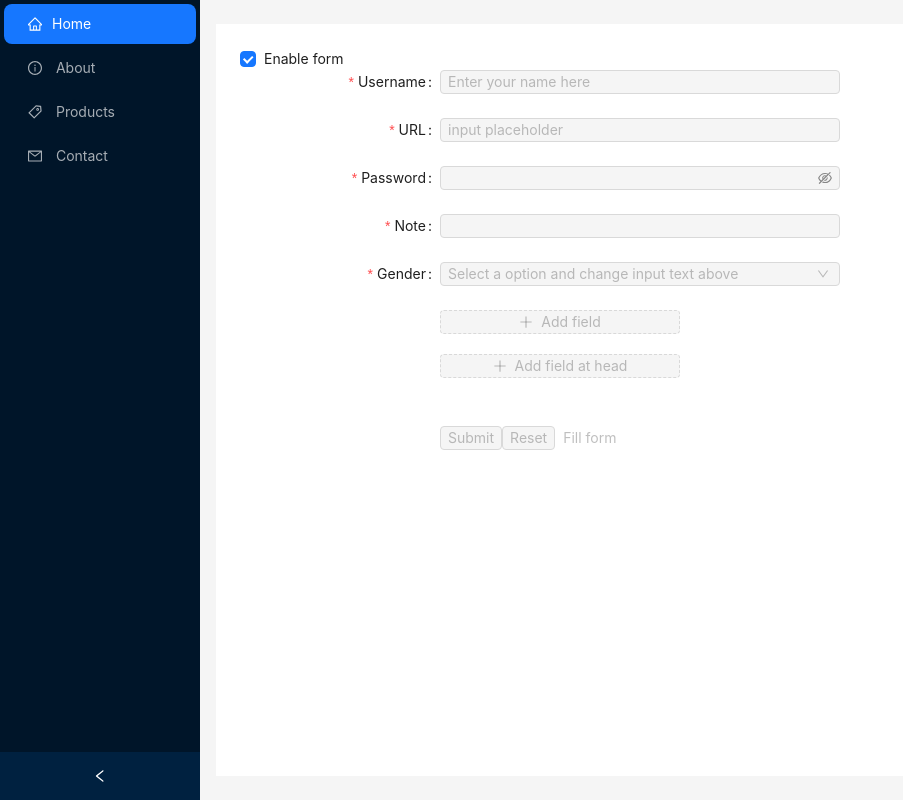
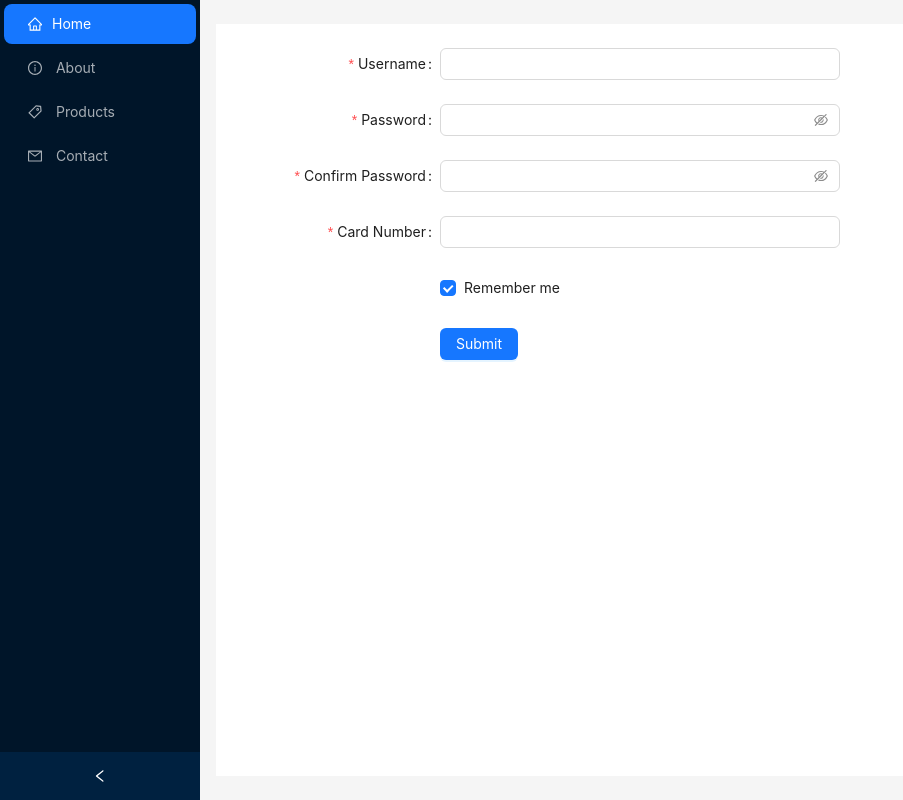
Before and after one commit to DheerajMlveda/React-Training, a React (Create React App) app: page /addProduct in a window 1280 px wide. Shown: the whole page, without its empty margins (0-903 px from the left). Built offline with nearby package versions, Linux system fonts and the light colour scheme.

Commit message:
Antd form complete!

```diff
--- a/src/Components/AddProduct.jsx
+++ b/src/Components/AddProduct.jsx
@@ -1,76 +1,376 @@
-import { Button, Form, Input, Select, Checkbox } from 'antd';
-import { useState, useRef } from 'react';
-import { MinusCircleOutlined, PlusOutlined } from '@ant-design/icons';
-const { Option } = Select;
+// import { Button, Form, Input, Select, Checkbox, Typography ,Rate} from 'antd';
+// import { useState, useRef } from 'react';
+// import { MinusCircleOutlined, PlusOutlined } from '@ant-design/icons';
+// const { Paragraph } = Typography
+// const { Option } = Select;
+
+
+// const CustomizedForm = ({ onChange, fields }) => (
+//   <Form
+//     name="global_state"
+//     layout="inline"
+//     fields={fields}
+//     onFieldsChange={(_, allFields) => {
+//       onChange(allFields);
+//     }}
+//   >
+//     <Form.Item
+//       name="username"
+//       label="Username"
+//       rules={[
+//         {
+//           required: true,
+//           message: 'Username is required!',
+//         },
+//       ]}
+//     >
+//       <Input />
+//     </Form.Item>
+//   </Form>
+// );
+
+// const AddProduct = () => {
+//   const [fields, setFields] = useState([
+//     {
+//       name: ['username'],
+//       value: 'Ant Design',
+//     },
+//   ]);
+//   const [pswd, setPswd] = useState('')
+//   const [componentDisabled, setComponentDisabled] = useState(true)
+//   const formRef = useRef(null);
+//   const [form] = Form.useForm();
+//   const formItemLayout = {
+//     labelCol: {
+//       span: 4,
+//     },
+//     wrapperCol: {
+//       span: 14,
+//     },
+//   }
+//   const name = Form.useWatch('username', form)
+//   const onFinish = (values) => {
+//     console.log('Success:', values);
+//   };
+
+//   const onFinishFailed = (errorInfo) => {
+//     console.log('Failed:', errorInfo);
+//   };
+
+//   const onGenderChange = (value) => {
+//     switch (value) {
+//       case 'male':
+//         formRef.current?.setFieldsValue({
+//           note: 'Hi, man!',
+//         });
+//         break;
+//       case 'female':
+//         formRef.current?.setFieldsValue({
+//           note: 'Hi, lady!',
+//         });
+//         break;
+//       case 'other':
+//         formRef.current?.setFieldsValue({
+//           note: 'Hi there!',
+//         });
+//         break;
+//       default:
+//         break;
+//     }
+//   };
+
+//   const onFill = () => {
+//     formRef.current?.setFieldsValue({
+//       note: 'Hello world!',
+//       gender: 'male',
+//     });
+//   };
+
+//   const onReset = () => {
+//     formRef.current?.resetFields();
+//   };
+
+//   return (
+//     <>
+//       <Checkbox
+//         checked={componentDisabled}
+//         onChange={(e) => setComponentDisabled(e.target.checked)}
+//       >{componentDisabled ? "Enable" : "Disable"} form</Checkbox>
+//       <Form form={form}
+
+//         {...formItemLayout}
+//         name="basic"
+//         labelCol={{
+//           span: 8,
+//         }}
+//         wrapperCol={{
+//           span: 16,
+//         }}
+//         style={{
+//           maxWidth: 600,
+//         }}
+//         initialValues={{
+//           remember: true,
+//         }}
+//         size='small'
+//         onFinish={onFinish}
+//         onFinishFailed={onFinishFailed}
+//         autoComplete="off"
+//         ref={formRef}
+//         disabled={componentDisabled}
+//       >
+//         <Form.Item
+//           label="Username"
+//           name={["nickname", 'Username']}
+//           rules={[
+//             {
+//               required: true,
+//               message: 'Please input your username!',
+//             },
+//           ]}
+//         >
+//           <Input placeholder='Enter your name here' />
+
+//         </Form.Item>
+//         {name}
+//         <Form.Item
+//           name={["nickname", 'URL']}
+//           label="URL"
+//           rules={[
+//             {
+//               required: true,
+//             },
+//             {
+//               type: 'url',
+//               warningOnly: true,
+//             },
+//             {
+//               type: 'string',
+//               min: 6,
+//             },
+//           ]}
+//         >
+//           <Input placeholder="input placeholder" />
+//         </Form.Item>
+//         <Form.Item
+//           label="Password"
+//           name="password"
+//           rules={[
+//             {
+//               required: true,
+//               message: 'Please input your password!',
+//             },
+//           ]}
+//         >
+//           <Input.Password onChange={(e) => { ; setPswd(e.target.value) }} />
+//         </Form.Item>
+//         <Form.Item
+//           name="note"
+//           label="Note"
+//           rules={[
+//             {
+//               required: "optional",
+//             },
+//           ]}
+//         >
+//           <Input />
+//         </Form.Item>
+//         <Form.Item
+//           name="gender"
+//           label="Gender"
+//           rules={[
+//             {
+//               required: true,
+//             },
+//           ]}
+//         >
+//           <Select
+//             placeholder="Select a option and change input text above"
+//             onChange={onGenderChange}
+//             allowClear
+//           >
+//             <Option value="male">male</Option>
+//             <Option value="female">female</Option>
+//             <Option value="other">other</Option>
+//           </Select>
+//         </Form.Item>
+//         <Form.Item
+//           noStyle
+//           shouldUpdate={(prevValues, currentValues) => prevValues.gender !== currentValues.gender}
+//         >
+//           {({ getFieldValue }) =>
+//             getFieldValue('gender') === 'other' ? (
+//               <Form.Item
+//                 name="customizeGender"
+//                 label="Customize Gender"
+//                 rules={[
+//                   {
+//                     required: true,
+//                   },
+//                 ]}
+//               >
+//                 <Input />
+//               </Form.Item>
+//             ) : null
+//           }
+//         </Form.Item>
+//         <Form.Item wrapperCol={{ offset: 8, span: 16 }}>
+
+//           <Form.List
+//             name="names"
+//             rules={[
+//               {
+//                 validator: async (_, names) => {
+//                   if (!names || names.length < 2) {
+//                     return Promise.reject(new Error('At least 2 passengers'));
+//                   }
+//                 },
+//               },
+//             ]}
+//           >
+//             {(fields, { add, remove }, { errors }) => (
+//               <>
+//                 {fields.map((field, index) => (
+//                   <Form.Item
+//                     label={index === 0 ? 'Passengers' : ''}
+//                     required={false}
+//                     key={field.key}
+//                   >
+//                     <Form.Item
+//                       {...field}
+//                       validateTrigger={['onChange', 'onBlur']}
+//                       rules={[
+//                         {
+//                           required: true,
+//                           whitespace: true,
+//                           message: "Please input passenger's name or delete this field.",
+//                         },
+//                       ]}
+//                       noStyle
+//                     >
+//                       <Input
+//                         placeholder="passenger name"
+//                         style={{
+//                           width: '60%',
+//                         }}
+//                       />
+//                     </Form.Item>
+//                     {fields.length > 1 ? (
+//                       <MinusCircleOutlined
+//                         className="dynamic-delete-button"
+//                         onClick={() => remove(field.name)}
+//                       />
+//                     ) : null}
+//                   </Form.Item>
+//                 ))}
+//                 <Form.Item>
+//                   <Button
+//                     type="dashed"
+//                     onClick={() => add()}
+//                     style={{
+//                       width: '60%',
+//                     }}
+//                     icon={<PlusOutlined />}
+//                   >
+//                     Add field
+//                   </Button>
+//                   <Button
+//                     type="dashed"
+//                     onClick={() => {
+//                       add();
+//                     }}
+//                     style={{
+//                       width: '60%',
+//                       marginTop: '20px',
+//                     }}
+//                     icon={<PlusOutlined />}
+//                   >
+//                     Add field at head
+//                   </Button>
+//                   <Form.ErrorList errors={errors} />
+//                 </Form.Item>
+//               </>
+//             )}
+//           </Form.List>
+//         </Form.Item>
+
+
+//         <Form.Item wrapperCol={{ offset: 8, span: 16 }}>
+
+//           <CustomizedForm
+//             fields={fields}
+//             onChange={(newFields) => {
+//               setFields(newFields);
+//             }}
+//           />
+//           <Paragraph
+//             style={{
+//               maxWidth: 440,
+//               marginTop: 24,
+//             }}
+//           >
+//             <pre
+//               style={{
+//                 border: 'none',
+//               }}
+//             >
+//               {JSON.stringify(fields, null, 2)}
+//             </pre>
+//           </Paragraph>
+
+//         </Form.Item>
+//         <Form.Item name="rate" label="Rate">
+//       <Rate />
+//     </Form.Item>
+//         <Form.Item wrapperCol={{ offset: 8, span: 16 }} >
+//           <Button type="primary" htmlType="submit">
+//             Submit
+//           </Button>
+//           <Button htmlType="button" onClick={onReset}>
+//             Reset
+//           </Button>
+//           <Button type="link" htmlType="button" onClick={onFill}>
+//             Fill form
+//           </Button>
+//         </Form.Item>
+//       </Form>
+//     </>
+//   );
+// }
+// export default AddProduct;
+
+import { Button, Checkbox, Form, Input } from 'antd';
+const onFinish = (values) => {
+  console.log('Success:', values);
+};
+const onFinishFailed = (errorInfo) => {
+  console.log('Failed:', errorInfo);
+};
 
 
 
 
-const AddProduct = () => {
 
-  const [pswd, setPswd] = useState('')
-  const [componentDisabled, setComponentDisabled] = useState(true)
-  const formRef = useRef(null);
-  const [form] = Form.useForm();
-  const formItemLayout = {
-    labelCol: {
-      span: 4,
+
+const App = () => {
+
+  const [form] = Form.useForm()
+  const userN = Form.useWatch('username', form);
+  const validateMessages = {
+    required: '${label} is required!',
+    types: {
+      email: '${label} is not a valid email!',
+      number: '${label} is not a valid number!',
     },
-    wrapperCol: {
-      span: 14,
+    number: {
+      range: '${label} must be between ${min} and ${max}',
     },
-  }
-  const name = Form.useWatch('username', form)
-  const onFinish = (values) => {
-    console.log('Success:', values);
   };
+  return (
 
-  const onFinishFailed = (errorInfo) => {
-    console.log('Failed:', errorInfo);
-  };
-
-  const onGenderChange = (value) => {
-    switch (value) {
-      case 'male':
-        formRef.current?.setFieldsValue({
-          note: 'Hi, man!',
-        });
-        break;
-      case 'female':
-        formRef.current?.setFieldsValue({
-          note: 'Hi, lady!',
-        });
-        break;
-      case 'other':
-        formRef.current?.setFieldsValue({
-          note: 'Hi there!',
-        });
-        break;
-      default:
-        break;
-    }
-  };
-
-  const onFill = () => {
-    formRef.current?.setFieldsValue({
-      note: 'Hello world!',
-      gender: 'male',
-    });
-  };
-
-  const onReset = () => {
-    formRef.current?.resetFields();
-  };
-
-  return (
-    <>
-      <Checkbox
-        checked={componentDisabled}
-        onChange={(e) => setComponentDisabled(e.target.checked)}
-      >{componentDisabled ? "Enable" : "Disable"} form</Checkbox>
-      <Form form={form}
-
-        {...formItemLayout}
+    <Form
+      validateMessages={validateMessages}
+      form={form}
       name="basic"
       labelCol={{
         span: 8,
@@ -84,12 +384,9 @@ const AddProduct = () => {
       initialValues={{
         remember: true,
       }}
-        size='small'
       onFinish={onFinish}
       onFinishFailed={onFinishFailed}
       autoComplete="off"
-        ref={formRef}
-        disabled={componentDisabled}
     >
       <Form.Item
         label="Username"
@@ -97,33 +394,18 @@ const AddProduct = () => {
         rules={[
           {
             required: true,
-              message: 'Please input your username!',
-            },
-          ]}
-        >
-          <Input placeholder='Enter your name here' />
-
-        </Form.Item>
-        {name}
-        <Form.Item
-          name="url"
-          label="URL"
-          rules={[
-            {
-              required: true,
-            },
-            {
-              type: 'url',
-              warningOnly: true,
+            messafe:""
           },
           {
             type: 'string',
             min: 6,
+
           },
         ]}
       >
-          <Input placeholder="input placeholder" />
+        <Input />
       </Form.Item>
+      {userN}
       <Form.Item
         label="Password"
         name="password"
@@ -131,153 +413,85 @@ const AddProduct = () => {
           {
             required: true,
             message: 'Please input your password!',
+
           },
+          {
+            min: 6,
+            message: 'Length should be 6 letters'
+          },
+
+
         ]}
       >
-          <Input.Password onChange={(e) => { ; setPswd(e.target.value) }} />
+        <Input.Password />
       </Form.Item>
       <Form.Item
-          name="note"
-          label="Note"
+        name="confirm"
+        label="Confirm Password"
+        dependencies={['password']}
+        hasFeedback
         rules={[
           {
-              required: "optional",
+            required: true,
+            message: 'Please confirm your password!',
           },
+          ({ getFieldValue }) => ({
+            validator(_, value) {
+              if (!value || getFieldValue('password') === value) {
+                return Promise.resolve();
+              }
+              return Promise.reject(new Error('The two passwords that you entered do not match!'));
+            },
+          }),
+        ]}
+      >
+        <Input.Password />
+      </Form.Item>
+      <Form.Item
+        name="creditCard"
+        label="Card Number"
+        dependencies={['password']}
+        hasFeedback
+        rules={[
+          {
+
+            required: true, message: 'please Enter you card number'
+          }, { len: 12, message: '12 characters' },
+          ({ getFieldValue }) => ({
+            validator(_, value) {
+              if (getFieldValue('creditCard') === '123456781234') {
+                return Promise.resolve();
+              }
+              return Promise.reject(new Error('No credit card available'));
+            },
+          }),
         ]}
       >
         <Input />
       </Form.Item>
+      {userN}
       <Form.Item
-          name="gender"
-          label="Gender"
-          rules={[
-            {
-              required: true,
-            },
-          ]}
+        name="remember"
+        valuePropName="checked"
+        wrapperCol={{
+          offset: 8,
+          span: 16,
+        }}
       >
-          <Select
-            placeholder="Select a option and change input text above"
-            onChange={onGenderChange}
-            allowClear
+        <Checkbox>Remember me</Checkbox>
+      </Form.Item>
+
+      <Form.Item
+        wrapperCol={{
+          offset: 8,
+          span: 16,
+        }}
       >
-            <Option value="male">male</Option>
-            <Option value="female">female</Option>
-            <Option value="other">other</Option>
-          </Select>
-        </Form.Item>
-        <Form.Item
-          noStyle
-          shouldUpdate={(prevValues, currentValues) => prevValues.gender !== currentValues.gender}
-        >
-          {({ getFieldValue }) =>
-            getFieldValue('gender') === 'other' ? (
-              <Form.Item
-                name="customizeGender"
-                label="Customize Gender"
-                rules={[
-                  {
-                    required: true,
-                  },
-                ]}
-              >
-                <Input />
-              </Form.Item>
-            ) : null
-          }
-        </Form.Item>
-        <Form.Item wrapperCol={{ offset: 8, span: 16 }}>
-
-          <Form.List
-            name="names"
-            rules={[
-              {
-                validator: async (_, names) => {
-                  if (!names || names.length < 2) {
-                    return Promise.reject(new Error('At least 2 passengers'));
-                  }
-                },
-              },
-            ]}
-          >
-            {(fields, { add, remove }, { errors }) => (
-              <>
-                {fields.map((field, index) => (
-                  <Form.Item
-                    label={index === 0 ? 'Passengers' : ''}
-                    required={false}
-                    key={field.key}
-                  >
-                    <Form.Item
-                      {...field}
-                      validateTrigger={['onChange', 'onBlur']}
-                      rules={[
-                        {
-                          required: true,
-                          whitespace: true,
-                          message: "Please input passenger's name or delete this field.",
-                        },
-                      ]}
-                      noStyle
-                    >
-                      <Input
-                        placeholder="passenger name"
-                        style={{
-                          width: '60%',
-                        }}
-                      />
-                    </Form.Item>
-                    {fields.length > 1 ? (
-                      <MinusCircleOutlined
-                        className="dynamic-delete-button"
-                        onClick={() => remove(field.name)}
-                      />
-                    ) : null}
-                  </Form.Item>
-                ))}
-                <Form.Item>
-                  <Button
-                    type="dashed"
-                    onClick={() => add()}
-                    style={{
-                      width: '60%',
-                    }}
-                    icon={<PlusOutlined />}
-                  >
-                    Add field
-                  </Button>
-                  <Button
-                    type="dashed"
-                    onClick={() => {
-                      add();
-                    }}
-                    style={{
-                      width: '60%',
-                      marginTop: '20px',
-                    }}
-                    icon={<PlusOutlined />}
-                  >
-                    Add field at head
-                  </Button>
-                  <Form.ErrorList errors={errors} />
-                </Form.Item>
-              </>
-            )}
-          </Form.List>
-        </Form.Item>
-        <Form.Item wrapperCol={{ offset: 8, span: 16 }} >
         <Button type="primary" htmlType="submit">
           Submit
         </Button>
-          <Button htmlType="button" onClick={onReset}>
-            Reset
-          </Button>
-          <Button type="link" htmlType="button" onClick={onFill}>
-            Fill form
-          </Button>
       </Form.Item>
     </Form>
-    </>
   );
 }
-export default AddProduct;
+export default App;
--- a/src/Components/Home.jsx
+++ b/src/Components/Home.jsx
@@ -1,63 +1,13 @@
-import { Col, Grid, Row, Tag } from 'antd';
-
-const { useBreakpoint } = Grid;
-const Home = () => {
-  const screens = useBreakpoint();
-  return (
-
-    <>
-      {/* <Row gutter={{ xs: 8, sm: 16, md: 24, lg: 32 }} style={{ display: 'flext', alignItems: "center", justifyContent: 'center', height: "7%" }}>
-      <Col className="gutter-row" style={{ border: "1px solid red", color: "brown", textAlign: 'left' }} span={8}>
-        <Text code>
-          col-1
-        </Text>
-      </Col>
-      <Col className="gutter-row" style={{ border: "1px solid red", color: "brown", textAlign: 'center' }} span={8}>
-        <Text code>
-          col-2
-        </Text>
-      </Col>
-      <Col className="gutter-row" style={{ border: "1px solid red", color: "brown", textAlign: 'center' }} span={8}>
-        <Text code>
-          col-3
-        </Text>
-      </Col>
-    </Row> */}
-      <Row>
-
-        <Col xs={24} sm={24} md={24} lg={8} xl={8} style={{ border: "1px solid red", color: "brown", textAlign: 'center' }} span={8} >col-1</Col>
-
-        <Col xs={12} sm={12} md={12} lg={8} xl={8} style={{ border: "1px solid red", color: "brown", textAlign: 'center' }} span={8}>col-2</Col>
-
-        <Col xs={12} sm={12} md={12} lg={8} xl={8} style={{ border: "1px solid red", color: "brown", textAlign: 'center' }} span={8}>col-3</Col>
-
-      </Row>
-      {/* <Row>
-
-        <Col  xs={{order:1 , span:3}} sm={12} md={12} lg={8} xl={8} style={{ border: "1px solid red", color: "brown", textAlign: 'center' }} span={8} >col-4</Col>
-
-        <Col push={12} xs={24} sm={24} md={24} lg={8} xl={8} style={{ border: "1px solid red", color: "brown", textAlign: 'center' }} span={8}>col-5</Col>
-
-        <Col xs={24} sm={24} md={12} lg={8} xl={8} style={{ border: "1px solid red", color: "brown", textAlign: 'center' }} span={8}>col-6</Col>
-
-      </Row> */}
-
-      {/*
-      <Row>
-        <Col style={{ border: "1px solid red", color: "brown", textAlign: 'center' }} span={8}>col-7</Col>
-        <Col style={{ border: "1px solid red", color: "brown", textAlign: 'center' }} span={8}>col-8</Col>
-        <Col style={{ border: "1px solid red", color: "brown", textAlign: 'center' }} span={8}>col-9</Col>
-      </Row>
+import React ,{useState}from "react";
 
 
-      <Row>
-        <Col style={{ border: "1px solid red", color: "brown", textAlign: 'center' }} span={12}>
-          col-10
-        </Col>
-        <Col style={{ border: "1px solid red", color: "brown", textAlign: 'center' }} span={12}>
-          col-12
-        </Col>
-      </Row> */}
+const Home = () => {
+  const [nameVal, setNameVal] = useState("hello")
+  return (
+    <>
+     <form>
+      <input type="name" value={nameVal} onChange={ e => {setNameVal(e.target.nodeValue)}}  placeholder="Enter your name" /> name please!
+     </form>
     </>
   );
 }
```
Lines whose indentation alone changed are shown as unchanged.
